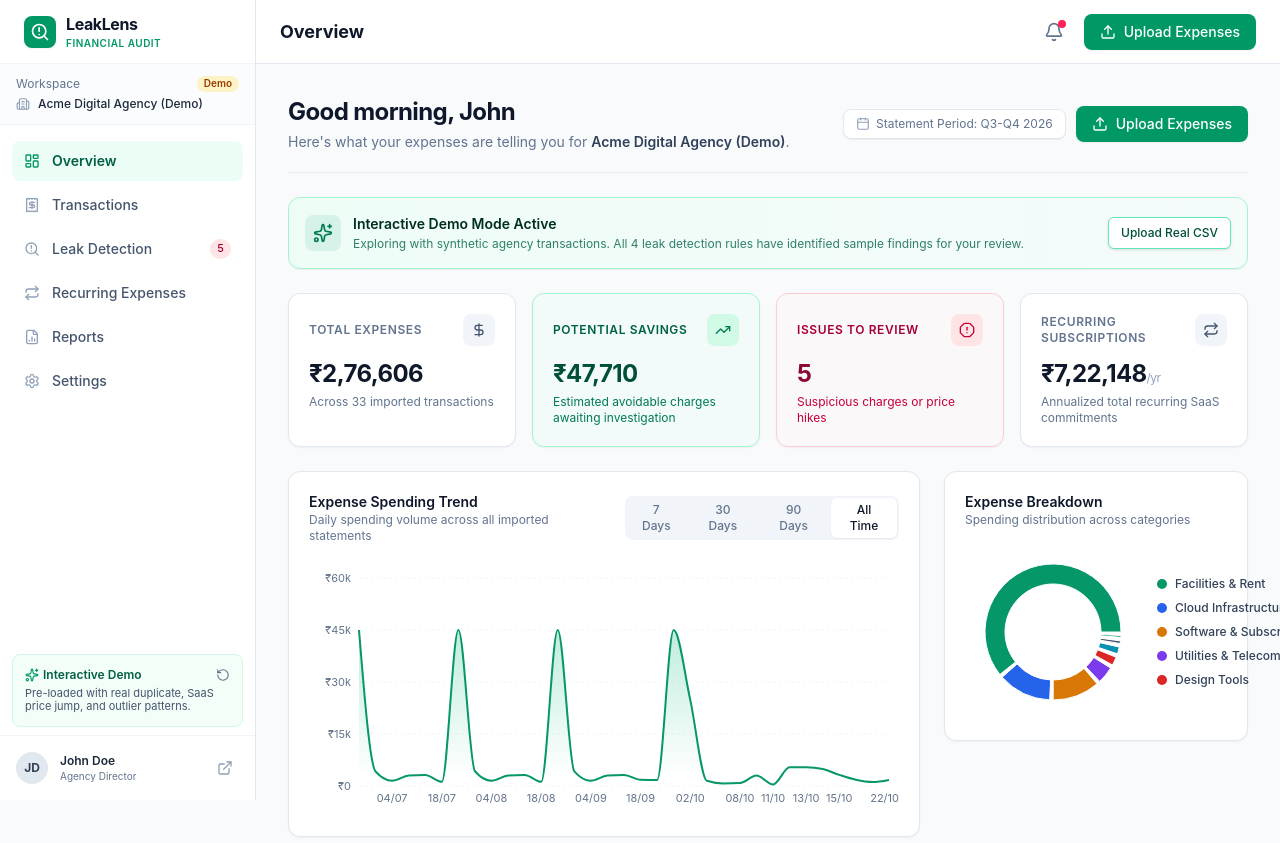
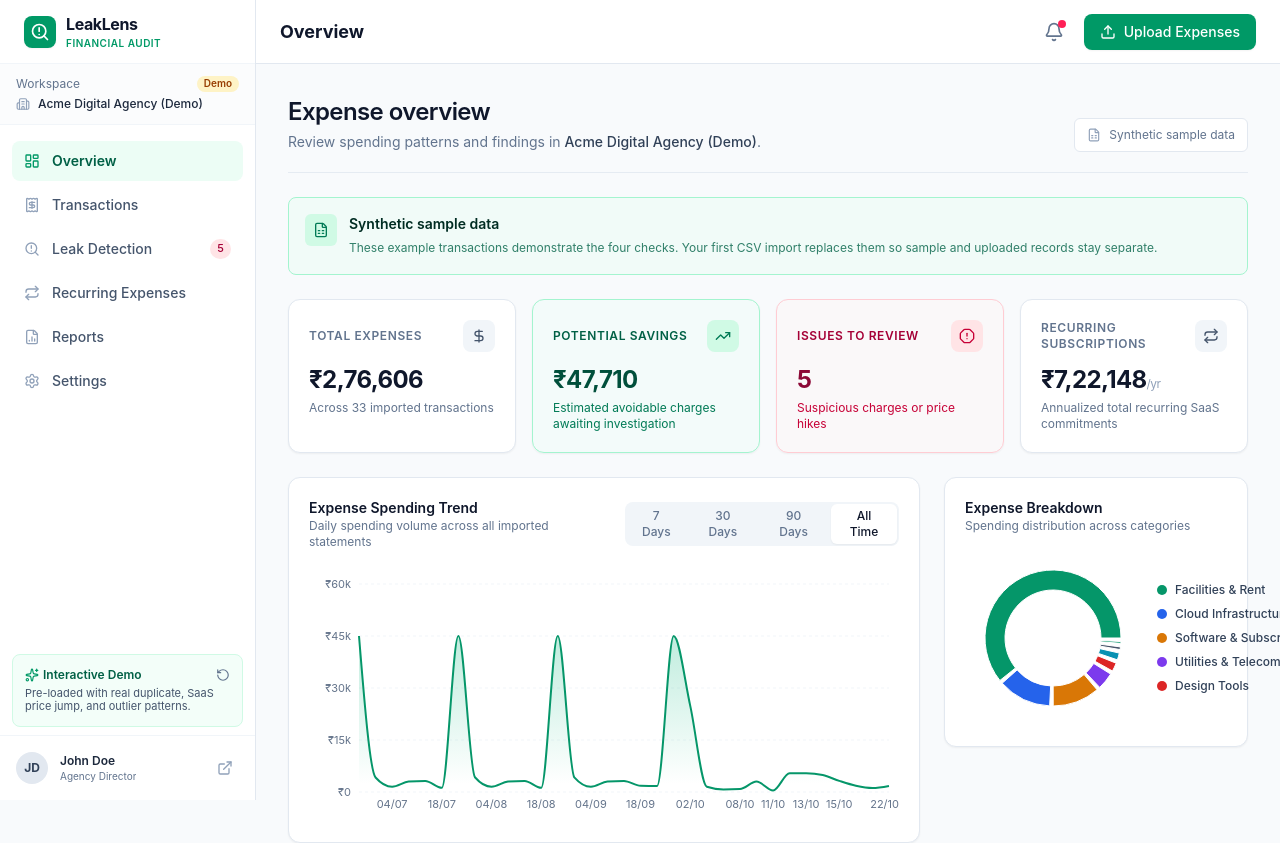
Before and after one commit to parthowww/leaklens, a Next.js app: page /dashboard in a window 1280 px wide. Shown: the top 843 px of the page. Built offline with nearby package versions, Linux system fonts and the light colour scheme.

Commit message:
Refine dashboard hierarchy and remove duplicate import actions

```diff
--- a/src/app/dashboard/page.tsx
+++ b/src/app/dashboard/page.tsx
@@ -9,8 +9,7 @@ import {
   Repeat,
   ArrowUpRight,
   ShieldAlert,
-  Calendar,
-  Sparkles,
+  FileSpreadsheet,
   ChevronRight,
   CheckCircle2,
   Upload,
@@ -23,13 +22,11 @@ import { formatCurrency, formatDate } from '@/lib/utils';
 import { ExpenseTrendsChart } from '@/components/dashboard/expense-trends-chart';
 import { CategoryBreakdownChart } from '@/components/dashboard/category-breakdown-chart';
 import { FindingDetailModal } from '@/components/leaks/finding-detail-modal';
-import { UploadModal } from '@/components/upload/upload-modal';
 import { Finding } from '@/types';
 
 export default function DashboardPage() {
   const { workspace, transactions, findings, metrics, isDemoMode, isLoaded } = useAppStore();
   const [selectedFinding, setSelectedFinding] = useState<Finding | null>(null);
-  const [isUploadOpen, setIsUploadOpen] = useState(false);
 
   // Active findings requiring attention (new or investigating)
   const activeFindings = findings.filter(
@@ -58,60 +55,38 @@ export default function DashboardPage() {
         isOpen={Boolean(selectedFinding)}
         onClose={() => setSelectedFinding(null)}
       />
-      <UploadModal isOpen={isUploadOpen} onClose={() => setIsUploadOpen(false)} />
 
       <div className="space-y-6">
         {/* Welcome Section */}
-        <div className="flex flex-col sm:flex-row sm:items-center justify-between gap-4 border-b border-slate-200/80 pb-5">
+        <div className="flex flex-col gap-4 border-b border-slate-200/80 pb-5 sm:flex-row sm:items-end sm:justify-between">
           <div>
-            <h2 className="text-2xl font-bold tracking-tight text-slate-900">
-              Good morning, John
+            <h2 className="text-2xl font-semibold tracking-tight text-slate-900">
+              Expense overview
             </h2>
             <p className="mt-1 text-sm text-slate-500">
-              Here&apos;s what your expenses are telling you for{' '}
-              <span className="font-semibold text-slate-700">{workspace.name}</span>.
+              Review spending patterns and findings in{' '}
+              <span className="font-medium text-slate-700">{workspace.name}</span>.
             </p>
           </div>
-          <div className="flex items-center gap-2.5">
-            <div className="hidden sm:flex items-center gap-1.5 text-xs text-slate-500 bg-white border border-slate-200 px-3 py-1.5 rounded-lg shadow-2xs">
-              <Calendar className="h-3.5 w-3.5 text-slate-400" />
-              <span>Statement Period: Q3-Q4 2026</span>
-            </div>
-            <Button
-              onClick={() => setIsUploadOpen(true)}
-              className="gap-2 bg-emerald-600 hover:bg-emerald-700 text-white shadow-xs"
-            >
-              <Upload className="h-4 w-4" /> Upload Expenses
-            </Button>
+          <div className="hidden items-center gap-2 rounded-md border border-slate-200 bg-white px-3 py-2 text-xs text-slate-500 sm:flex">
+            <FileSpreadsheet className="h-3.5 w-3.5 text-slate-400" />
+            <span>{isDemoMode ? 'Synthetic sample data' : `${transactions.length} imported transactions`}</span>
           </div>
         </div>
 
         {/* Demo Mode Notice Banner */}
         {isDemoMode && (
-          <div className="rounded-xl border border-emerald-200 bg-gradient-to-r from-emerald-50/80 to-teal-50/40 p-4 flex flex-col sm:flex-row sm:items-center justify-between gap-3 shadow-2xs">
-            <div className="flex items-start sm:items-center gap-3">
-              <div className="rounded-lg bg-emerald-600/10 p-2 text-emerald-700 shrink-0">
-                <Sparkles className="h-5 w-5" />
+          <div className="rounded-lg border border-emerald-200 bg-emerald-50/50 p-4">
+            <div className="flex items-start gap-3">
+              <div className="rounded-md bg-emerald-100 p-2 text-emerald-700 shrink-0">
+                <FileSpreadsheet className="h-4 w-4" />
               </div>
               <div>
-                <p className="text-sm font-semibold text-emerald-950">
-                  Interactive Demo Mode Active
-                </p>
-                <p className="text-xs text-emerald-800/80 mt-0.5">
-                  Exploring with synthetic agency transactions. All 4 leak detection rules have
-                  identified sample findings for your review.
+                <p className="text-sm font-semibold text-emerald-950">Synthetic sample data</p>
+                <p className="mt-1 text-xs leading-5 text-emerald-800/80">
+                  These example transactions demonstrate the four checks. Your first CSV import replaces them so sample and uploaded records stay separate.
                 </p>
               </div>
-            </div>
-            <div className="flex items-center gap-2">
-              <Button
-                variant="outline"
-                size="sm"
-                onClick={() => setIsUploadOpen(true)}
-                className="text-xs border-emerald-300 text-emerald-900 hover:bg-emerald-100/50"
-              >
-                Upload Real CSV
-              </Button>
             </div>
           </div>
         )}
```
